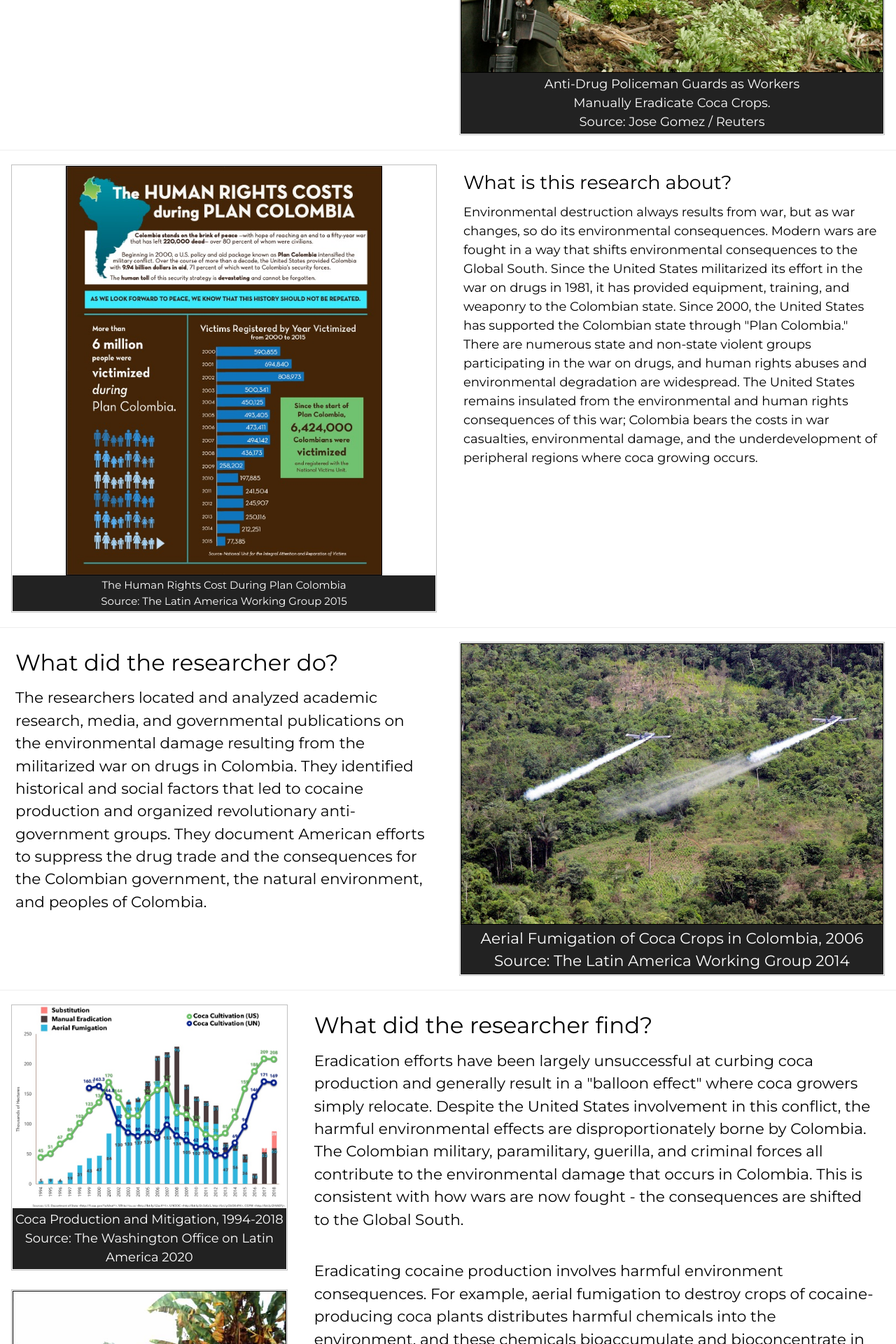
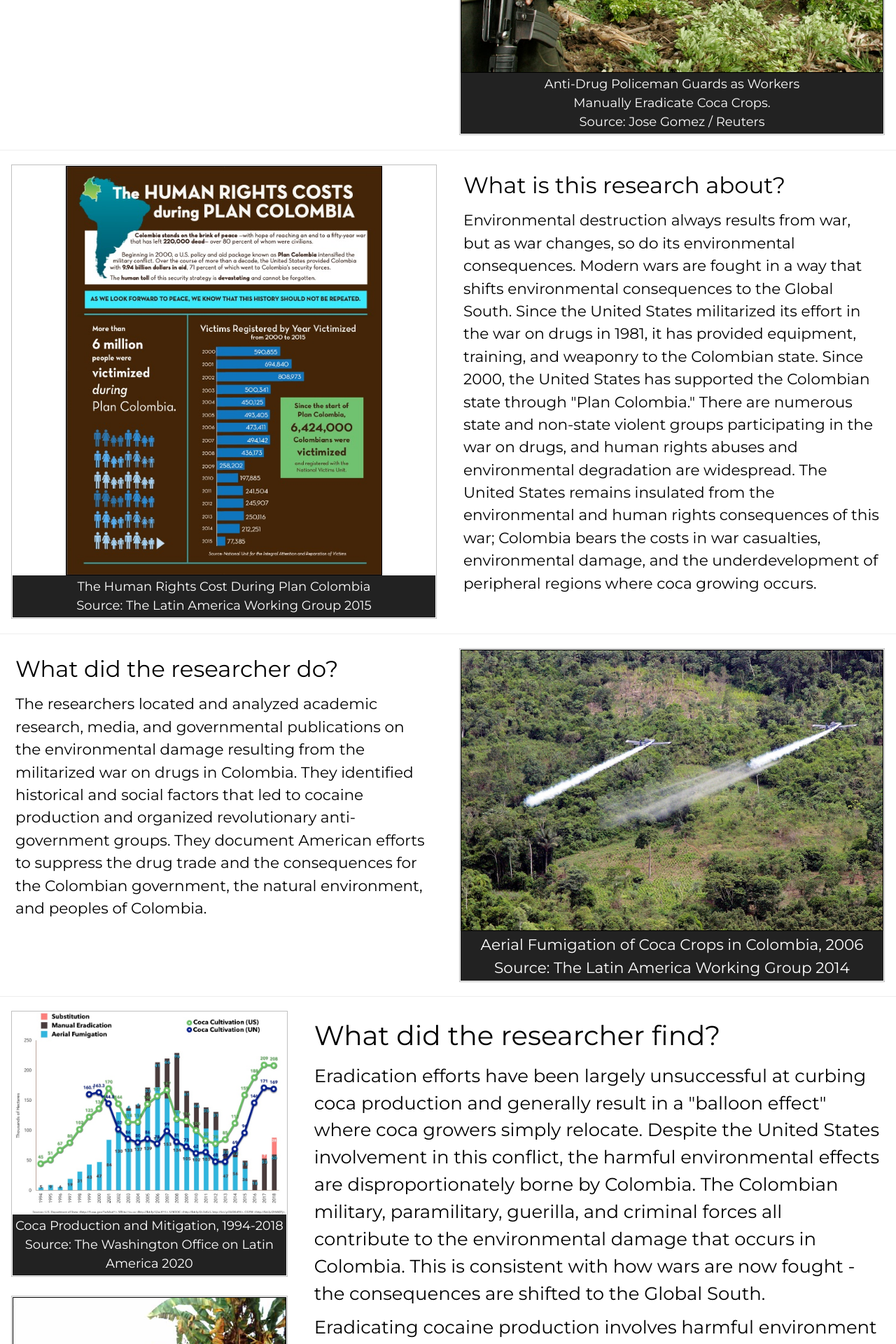
Before and after one commit to resilience1/resilience1.github.io, a Jekyll site: the page built from research/colombia.html, in a window 1280 px wide. Shown: the part 568-2488 px from the top of the page at 70% size. Built offline with Jekyll 4.4.1, drawn with Linux system fonts in a browser that asks for light colours; nearby versions of some CDN libraries.

Commit message:
Update colombia.html

```diff
--- a/research/colombia.html
+++ b/research/colombia.html
@@ -202,7 +202,7 @@
 	</div>
 	<hr>
 
-	<div class="w3-row">
+	<div class="example w3-row">
 		<div class="w3-half w3-container">
 			<figure class="item">
 			<img class="displayed" src="/img/HR_Colombia.jpg" alt="Human Rights Cost During Plan Colombia.
@@ -276,13 +276,13 @@
 				</figcaption>
 			</figure>
 		</div>
-		<div class="w3-twothird w3-container">
+		<div class="example w3-twothird w3-container">
 			<h1>What did the researcher find?</h1>
 				<h2>Eradication efforts have been largely unsuccessful at curbing coca production and generally
 					result in a "balloon effect" where coca growers simply relocate. Despite the United States involvement in this conflict, the harmful environmental effects are
 					disproportionately borne by Colombia. The Colombian military, paramilitary, guerilla, and criminal
 					   forces all contribute to the environmental damage that occurs in Colombia. This is consistent
-					   with how wars are now fought - the consequences are shifted to the Global South.<br><br>
+					   with how wars are now fought - the consequences are shifted to the Global South.<br>
 				</h2>
 
 				<h2>Eradicating cocaine production involves harmful environment consequences. For example,
```
